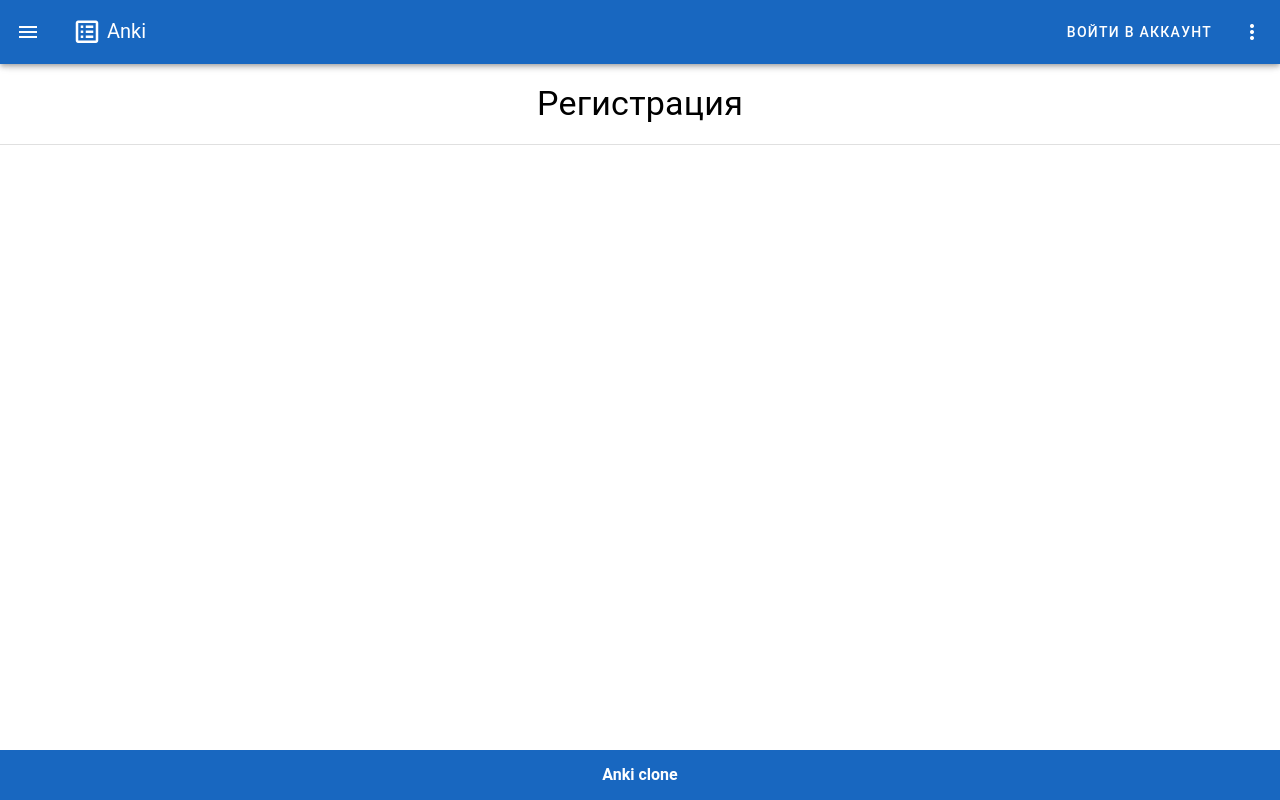
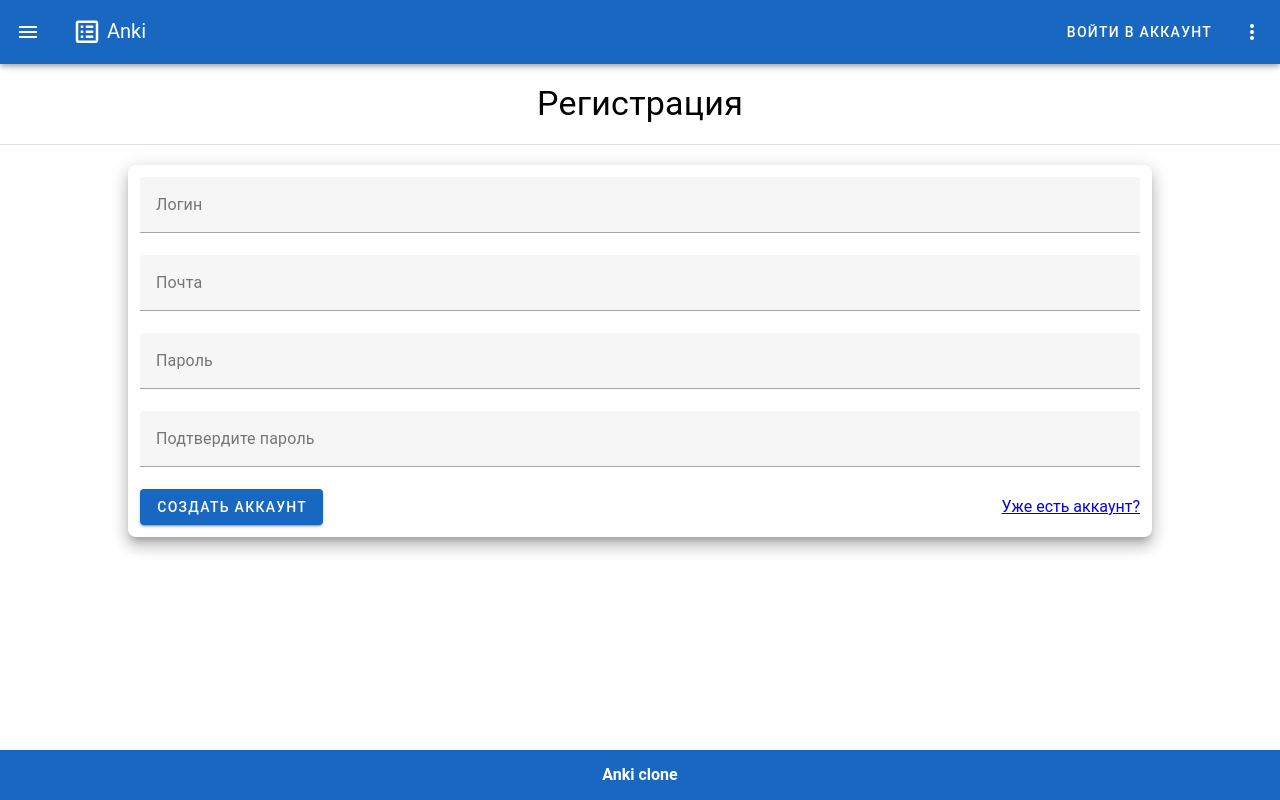
Before and after one commit to Lokusok/frontend-anki-clone, a Vue app: page /register in a window 1280 px wide. Built offline with nearby package versions, Linux system fonts and the light colour scheme.

Commit message:
Add pages login and register

```diff
--- a/src/pages/login/Login.vue
+++ b/src/pages/login/Login.vue
@@ -1,8 +1,27 @@
 <script setup lang="ts">
 import PageLayout from '../../components/layouts/PageLayout.vue';
 
+const loginUser = () => {
+
+};
 </script>
 
 <template>
-    <PageLayout title="Войти в аккаунт"></PageLayout>
+    <PageLayout title="Войти в аккаунт">
+        <v-sheet
+            :style="{ 'max-width': '1024px', 'margin': '0 auto' }"
+            elevation="10"
+            class="pa-3 rounded-lg"
+        >
+            <form @submit.prevent="loginUser">
+                <v-text-field label="Почта" />
+                <v-text-field label="Пароль" />
+
+                <div class="d-flex justify-space-between align-center">
+                    <v-btn type="submit" color="primary">Войти</v-btn>
+                    <router-link :to="{ name: 'register' }">Нет аккуанта?</router-link>
+                </div>
+            </form>
+        </v-sheet>
+    </PageLayout>
 </template>
--- a/src/pages/register/Register.vue
+++ b/src/pages/register/Register.vue
@@ -1,8 +1,29 @@
 <script setup lang="ts">
 import PageLayout from '../../components/layouts/PageLayout.vue';
 
+const registerUser = () => {
+
+};
 </script>
 
 <template>
-    <PageLayout title="Регистрация"></PageLayout>
+    <PageLayout title="Регистрация">
+        <v-sheet
+            :style="{ 'max-width': '1024px', 'margin': '0 auto' }"
+            elevation="10"
+            class="pa-3 rounded-lg"
+        >
+            <form @submit.prevent="registerUser">
+                <v-text-field label="Логин" />
+                <v-text-field label="Почта" />
+                <v-text-field label="Пароль" />
+                <v-text-field label="Подтвердите пароль" />
+
+                <div class="d-flex justify-space-between align-center">
+                    <v-btn type="submit" color="primary">Создать аккаунт</v-btn>
+                    <router-link :to="{ name: 'login' }">Уже есть аккаунт?</router-link>
+                </div>
+            </form>
+        </v-sheet>
+    </PageLayout>
 </template>
```
